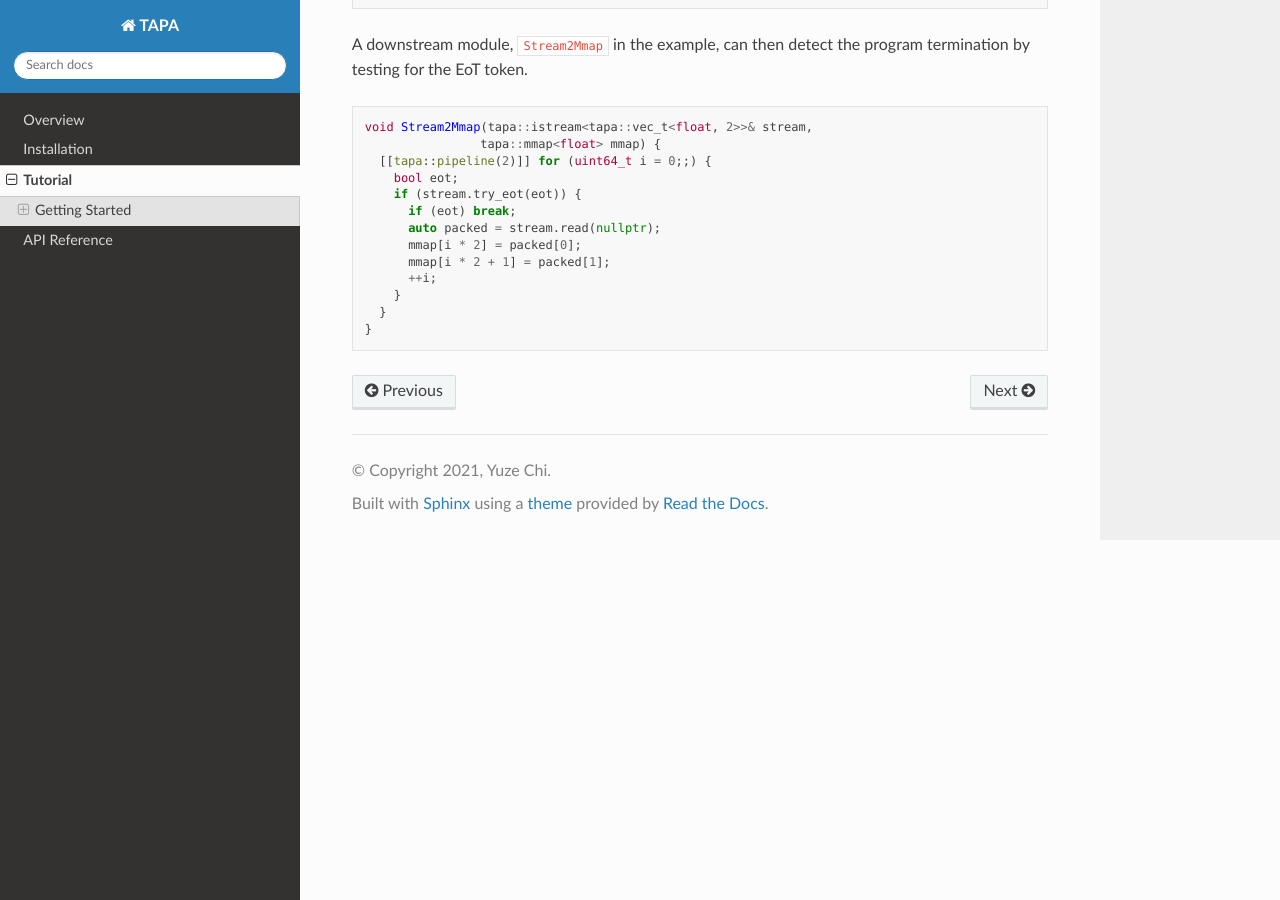
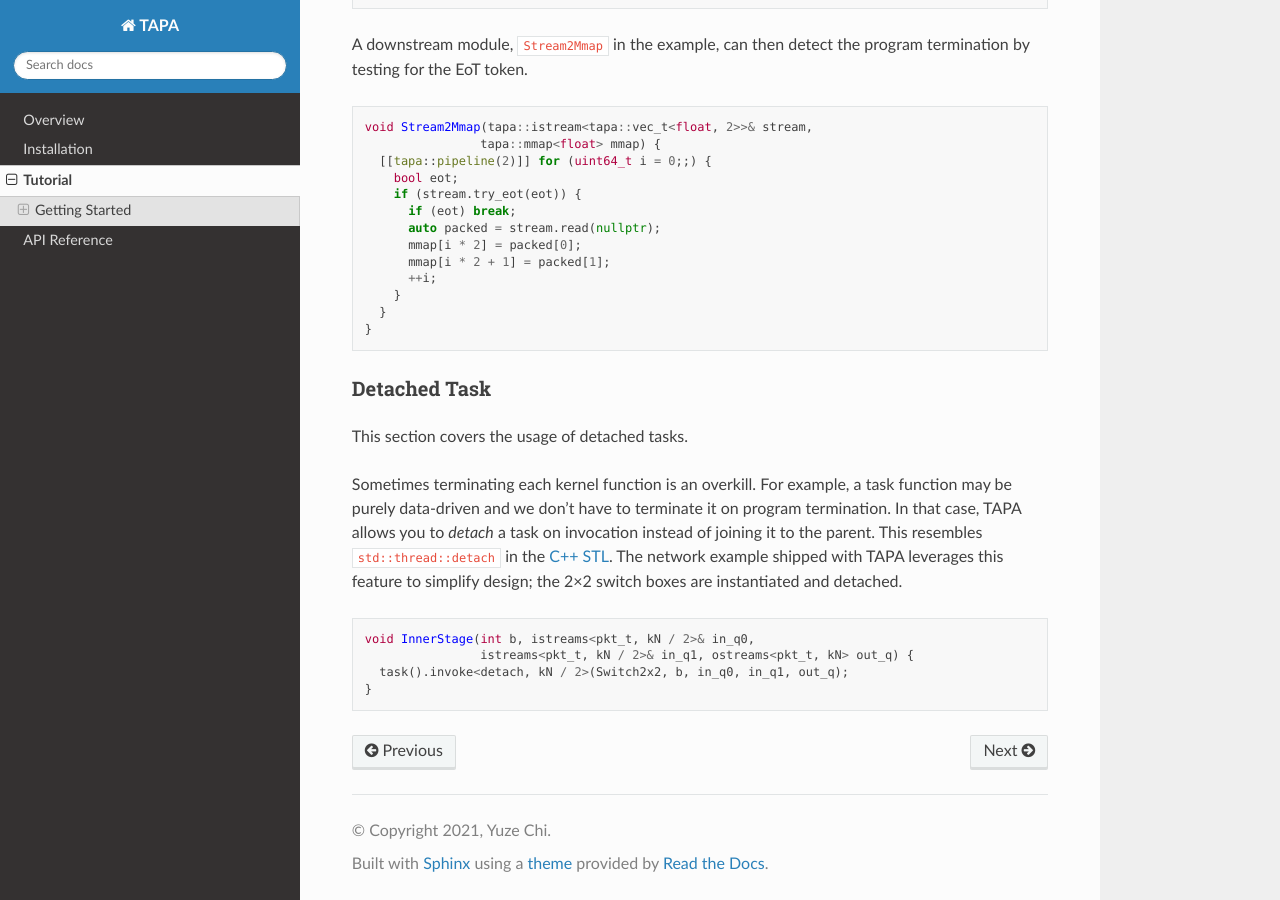
Before and after one commit to rapidstream-org/rapidstream-tapa, a Sphinx documentation site: the page built from docs/tutorial.rst, in a window 1280 px wide and 900 px high, scrolled down 7895 px. Built offline with Sphinx 7.4.7 and the Read the Docs theme 2.0.0, drawn with Linux system fonts in a browser that asks for light colours.

Commit message:
docs: add detach tutorial

```diff
--- a/docs/tutorial.rst
+++ b/docs/tutorial.rst
@@ -462,3 +462,26 @@ A downstream module,
       }
     }
   }
+
+Detached Task
+:::::::::::::
+
+This section covers the usage of detached tasks.
+
+Sometimes terminating each kernel function is an overkill.
+For example, a task function may be purely data-driven and we don't have to
+terminate it on program termination.
+In that case,
+TAPA allows you to *detach* a task on invocation instead of joining it to
+the parent.
+This resembles ``std::thread::detach``
+in the `C++ STL <https://en.cppreference.com/w/cpp/thread/thread/detach>`_.
+The network example shipped with TAPA leverages this feature to simplify design;
+the 2×2 switch boxes are instantiated and detached.
+
+.. code-block:: cpp
+
+  void InnerStage(int b, istreams<pkt_t, kN / 2>& in_q0,
+                  istreams<pkt_t, kN / 2>& in_q1, ostreams<pkt_t, kN> out_q) {
+    task().invoke<detach, kN / 2>(Switch2x2, b, in_q0, in_q1, out_q);
+  }
```
